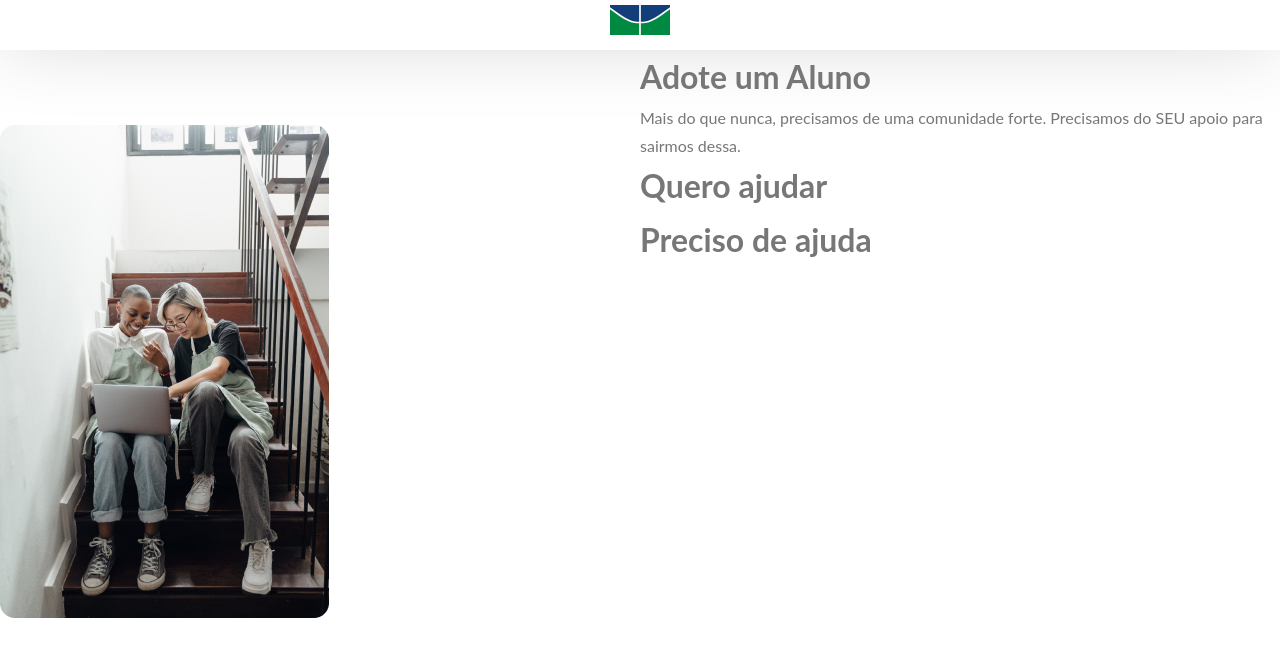
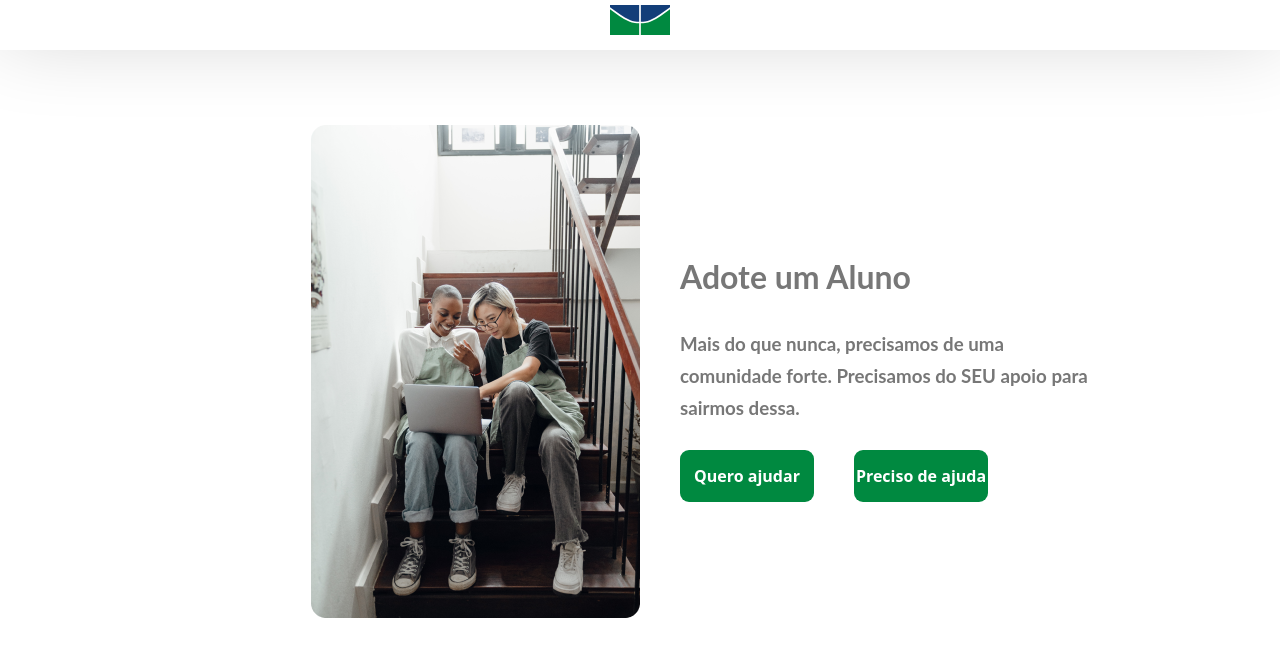
Before and after one commit to iurebrandao/Front-Hackaton, a React (Create React App) app: page / in a window 1280 px wide. Shown: the top 656 px of the page. Built offline with nearby package versions, Linux system fonts and the light colour scheme.

Commit message:
feat homepage almost done

```diff
--- a/src/components/PaginaInicial/PaginaInicial.css
+++ b/src/components/PaginaInicial/PaginaInicial.css
@@ -12,12 +12,57 @@
     margin-top:calc((100vh - 50px)*0.1) ;
 }
 
+.imagem-inicial-pessoas{
+    float:right;
+}
+
 .conteudo-paginal-inicial{
     display: flex;
-    /* background-image: linear-gradient(to right bottom,rgba(126,213,111,0.8),rgba(40,180,131,0.4)),url("../img/hero.jpg"); */
+}
+
+.homepage-title{
+    margin-top:calc((100vh)/2 - 200px);
+}
+
+.div-homepage-text{
+    width: 70%;
+    padding: 25px 0px 25px 0px;
 }
 
 .div-card{
     display: inline-block;
     width: calc( 50% );
+    margin-left: 40px;
 }
+
+.div-card-buttons{
+    display: flex;
+}
+.margin-left{
+    margin-left: 40px;
+}
+
+.button-homepage{
+    background-color: #008940;
+    border-radius: 9px;
+    cursor: pointer;
+    text-align: center;
+    height: 52px;
+    width: 134px;
+    color: #FFFFFF;
+}
+
+
+.button-homepage:hover{
+    color: #FFFFFF;
+    background-color: #143c7c;
+}
+
+.text-button-homepage{
+    font-family: Noto Sans;
+    font-style: normal;
+    font-weight: bold;
+    font-size: 16px;
+    line-height: 22px;
+    padding-top: 15px;
+}
--- a/src/components/PaginaInicial/PaginaInicial.js
+++ b/src/components/PaginaInicial/PaginaInicial.js
@@ -10,26 +10,23 @@ class PaginaInicial extends Component {
 
 
                 <div className="conteudo-paginal-inicial">
-                        <div className="div-img div-card">
-                            <img className="" alt="imagem-inicial-pessoas" src={imagem_inicial} />
-                        </div>
+                    <div className="div-img div-card">
+                        <img className="imagem-inicial-pessoas" alt="imagem-inicial-pessoas" src={imagem_inicial} />
+                    </div>
 
                     <div className="div-card">
-
-                        <div>
+                        <div className="homepage-title">
                             <h1>Adote um Aluno</h1>
                         </div>
-                        <div>
-                            Mais do que nunca, precisamos de uma comunidade forte. Precisamos do SEU apoio para sairmos dessa.
-                    </div>
-
-                        <div>
-                            <div onClick={(e) => this.props.routeTo("cadastro")} >
-                                <h1>Quero ajudar</h1>
+                        <div className="div-homepage-text">
+                            <h3 className="homepage-text">Mais do que nunca, precisamos de uma comunidade forte. Precisamos do SEU apoio para sairmos dessa.</h3>
+                        </div>
+                        <div className="div-card-buttons">
+                            <div className="button-homepage" onClick={(e) => this.props.routeTo("cadastro")} >
+                                <h1 className="text-button-homepage">Quero ajudar</h1>
                             </div>
-
-                            <div onClick={(e) => this.props.routeTo("cadastro")} >
-                                <h1>Preciso de ajuda</h1>
+                            <div className="button-homepage margin-left" onClick={(e) => this.props.routeTo("cadastro")} >
+                                <h1 className="text-button-homepage">Preciso de ajuda</h1>
                             </div>
                         </div>
                     </div>
```
